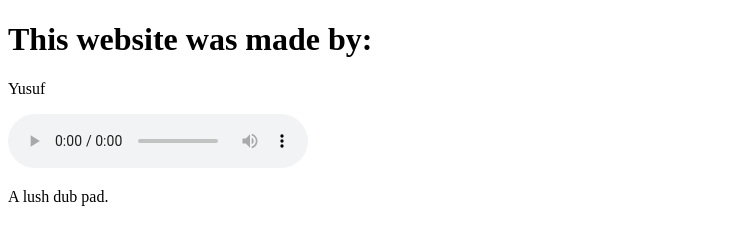
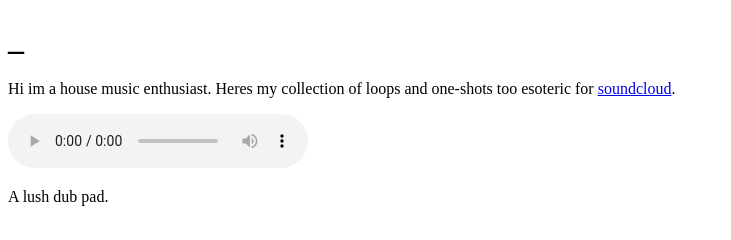
Before and after one commit to Yusuf-Ally/Yusuf-Ally.github.io, a plain HTML site: page index.html in a window 1280 px wide. Shown: the whole page, without its empty margins (0-731 px from the left). Drawn offline with Linux system fonts and the light colour scheme.

Commit message:
Updated bio

```diff
--- a/index.html
+++ b/index.html
@@ -5,9 +5,10 @@
 	<meta charset="utf-8" />
 </head>
 <body>
-	<h1>This website was made by:</h1>
+	<h1>_</h1>
 	<p>
-	Yusuf
+	Hi im a house music enthusiast.
+	Heres my collection of loops and one-shots too esoteric for <a href="https://soundcloud.com/98_epresent">soundcloud</a>.
 	</p>
 
 <audio controls>
```
Also changed, not shown: 1 other file.
